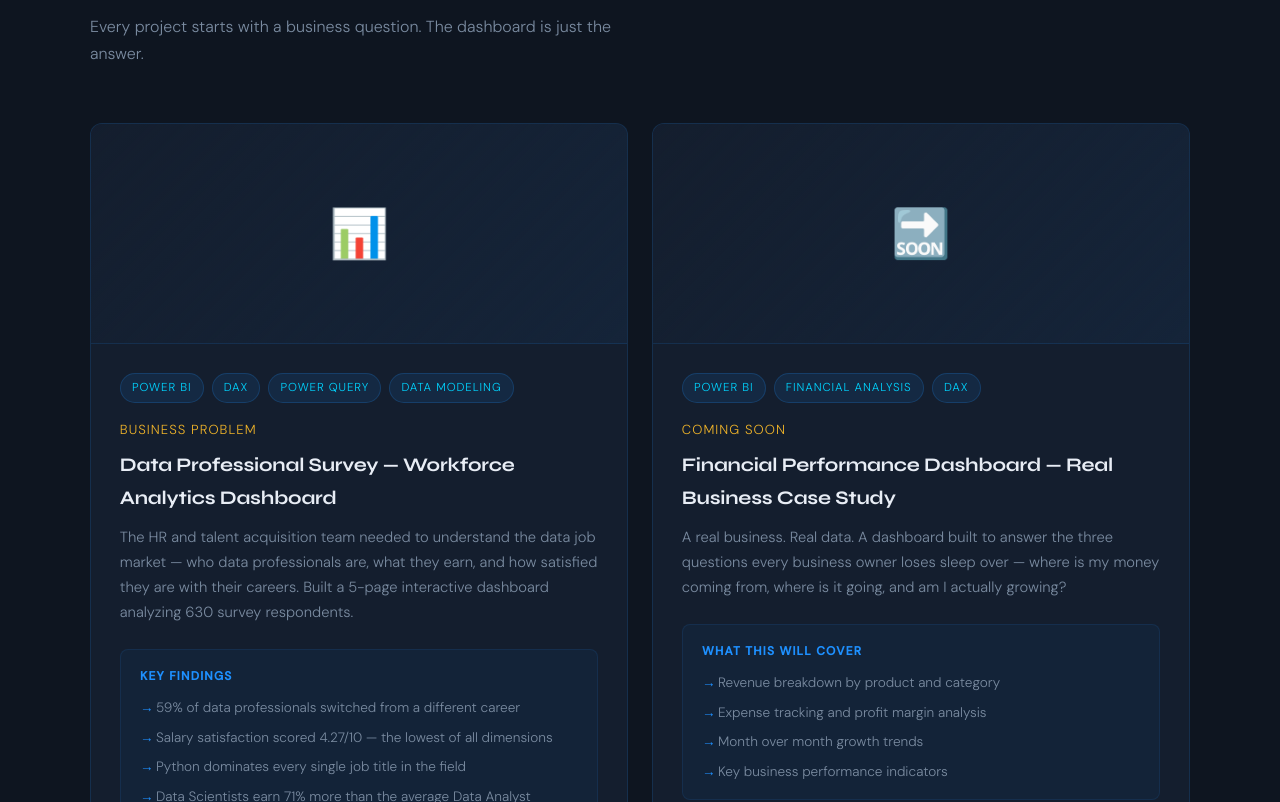
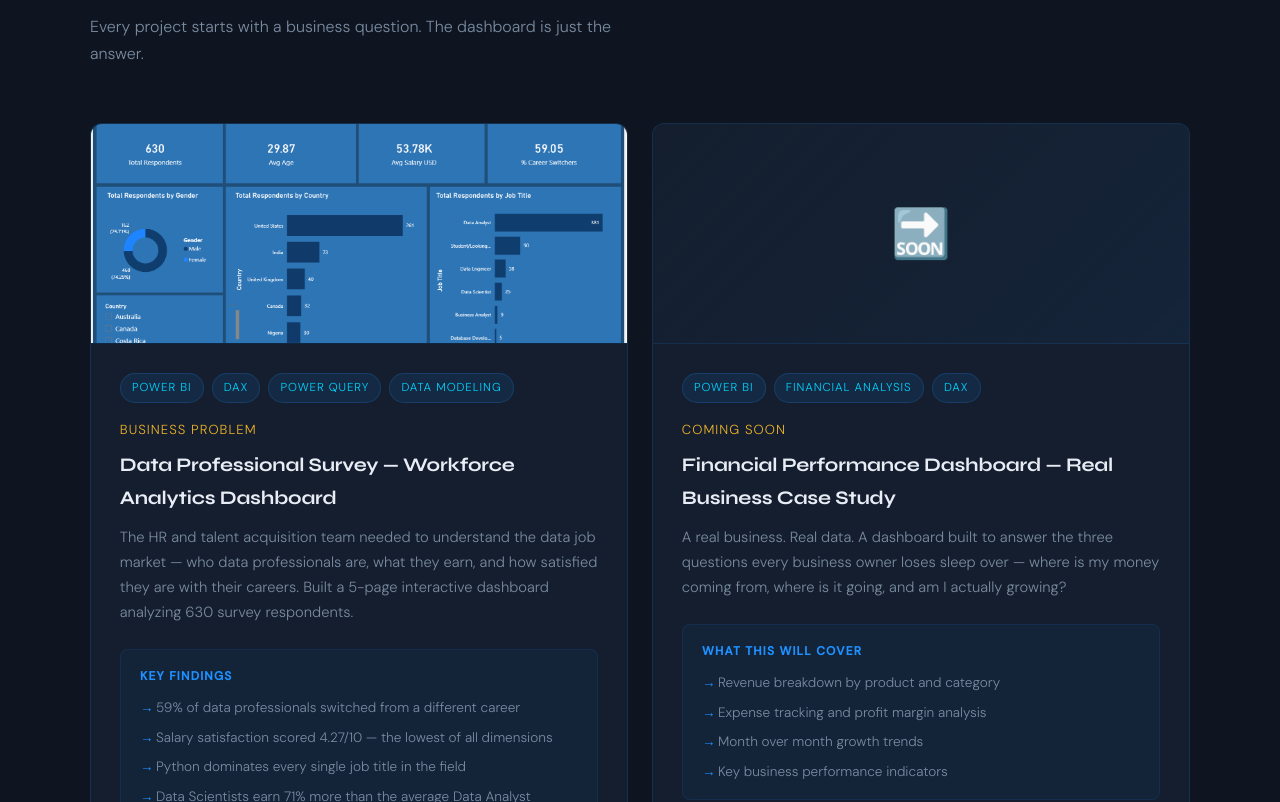
Before and after one commit to Databykelly/Databykelly.github.io, a plain HTML site: page index.html in a window 1280 px wide. Shown: the part 2492-3294 px from the top of the page. Drawn offline with Linux system fonts and the light colour scheme.

Commit message:
Add files via upload

```diff
--- a/index.html
+++ b/index.html
@@ -826,7 +826,7 @@
 
       <!-- PROJECT 1 -->
       <div class="project-card reveal">
-        <div class="project-image-placeholder">📊</div>
+        <img src="dashboard-overview.png" alt="Data Professional Survey Dashboard" class="project-image">
         <div class="project-body">
           <div class="project-tags">
             <span class="tag">Power BI</span>
```
